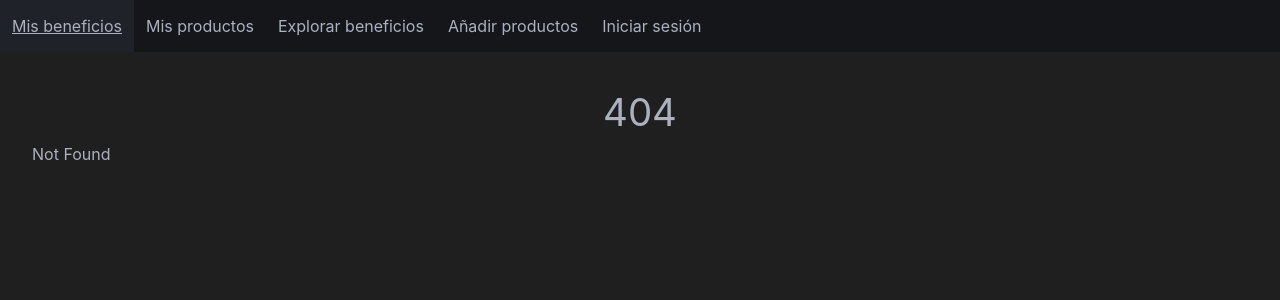
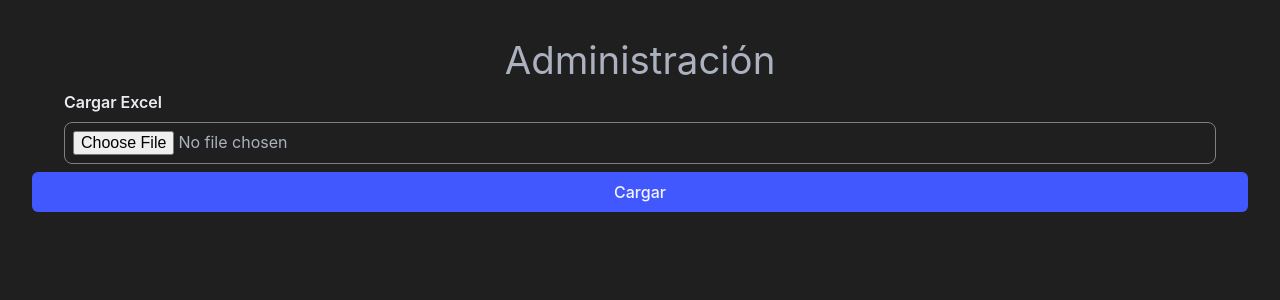
Before and after one commit to FS-Frost/benefit-io, a SvelteKit app: page /admin in a window 1280 px wide. Before the commit this address had no page. Shown: the top 300 px of the page. Built offline with nearby package versions, Linux system fonts and the light colour scheme.

Commit message:
Ajustes.

```diff
--- a/package.json
+++ b/package.json
@@ -6,7 +6,8 @@
     "build": "vite build",
     "preview": "vite preview",
     "check": "svelte-kit sync && svelte-check --tsconfig ./tsconfig.json",
-    "check:watch": "svelte-kit sync && svelte-check --tsconfig ./tsconfig.json --watch"
+    "check:watch": "svelte-kit sync && svelte-check --tsconfig ./tsconfig.json --watch",
+    "db-sync": "bunx pocketbase-typegen --env --out src/lib/dbTypes.ts"
   },
   "devDependencies": {
     "@fontsource/fira-mono": "^4.5.10",
@@ -24,6 +25,7 @@
   },
   "type": "module",
   "dependencies": {
+    "exceljs": "^4.4.0",
     "pocketbase": "^0.21.5",
     "sweetalert2": "^11.14.0",
     "zod": "^3.23.8"
--- a/src/lib/auth.ts
+++ b/src/lib/auth.ts
@@ -1,8 +1,6 @@
 import { writable } from "svelte/store";
-import PocketBase, { type AuthModel } from "pocketbase";
 import { z } from "zod";
-
-export const POCKETBASE_URL: string = "https://benefit.pockethost.io";
+import { newDatabaseConnection } from "./database";
 
 export const storeUsuario = writable<Usuario | null>();
 
@@ -13,13 +11,15 @@ export const Usuario = z.object({
 export type Usuario = z.infer<typeof Usuario>;
 
 export function obtenerUsuario(): Usuario | null {
-    const pb = new PocketBase(POCKETBASE_URL);
+    const pb = newDatabaseConnection();
     if (!pb.authStore.isValid) {
         return null;
     }
 
     try {
-        return Usuario.parse(pb.authStore.model);
+        const usuario = Usuario.parse(pb.authStore.model);
+        console.log("Sesión mantenida");
+        return usuario;
     } catch (error) {
         console.error("error al validar usuario", error);
         return null;
@@ -31,7 +31,7 @@ export async function iniciarSesionGoogle(): Promise<Usuario | null> {
 
     AUTH: {
         try {
-            const pb = new PocketBase(POCKETBASE_URL);
+            const pb = newDatabaseConnection();
 
             if (pb.authStore.isValid) {
                 usuario = Usuario.parse(pb.authStore.model);
@@ -54,12 +54,12 @@ export async function iniciarSesionGoogle(): Promise<Usuario | null> {
 }
 
 export function sesionEsValida(): boolean {
-    const pb = new PocketBase(POCKETBASE_URL);
+    const pb = newDatabaseConnection();
     return pb.authStore.isValid;
 }
 
 export function cerrarSesion(): void {
-    const pb = new PocketBase(POCKETBASE_URL);
+    const pb = newDatabaseConnection();
     pb.authStore.clear();
     storeUsuario.set(null);
 }
--- /dev/null
+++ b/src/lib/database.ts
@@ -0,0 +1,17 @@
+import PocketBase from "pocketbase";
+import type { MesRecord, TypedPocketBase } from "$lib/dbTypes";
+
+export const POCKETBASE_URL: string = "https://benefit.pockethost.io";
+
+export function newDatabaseConnection(): PocketBase {
+    return new PocketBase(POCKETBASE_URL);
+}
+
+export async function obtenerMeses(): Promise<MesRecord[]> {
+    const pb = newDatabaseConnection() as TypedPocketBase;
+    const meses = await pb.collection("mes").getFullList({
+        fields: "nombre, orden",
+    });
+    console.log("MESES", meses);
+    return meses;
+}
--- a/src/lib/gui/BusquedaBeneficios.svelte
+++ b/src/lib/gui/BusquedaBeneficios.svelte
@@ -97,7 +97,6 @@
 
         ordenarInfoDias(infoDias);
         infoDias = [...infoDias];
-        console.log("infoDias", infoDias);
     }
 
     onMount(() => {
--- /dev/null
+++ b/src/lib/gui/FileInput.svelte
@@ -0,0 +1,26 @@
+<script lang="ts">
+    export let label: string;
+    export let input: HTMLInputElement;
+    export let accept: string = "";
+</script>
+
+<div class="container">
+    <label class="label" for="">
+        {label}
+    </label>
+
+    <input bind:this={input} class="" type="file" {accept} />
+</div>
+
+<style>
+    .container {
+        width: 100%;
+    }
+
+    input {
+        width: 100%;
+        border: 1px gray solid;
+        border-radius: 0.5rem;
+        padding: 0.5rem;
+    }
+</style>
--- a/src/routes/+layout.svelte
+++ b/src/routes/+layout.svelte
@@ -1,14 +1,9 @@
 <script lang="ts">
     import "./styles.css";
-    import NavBar from "$lib/gui/nav/NavBar.svelte";
 </script>
 
 <div class="app">
-    <NavBar />
-
-    <main class="layout">
-        <slot />
-    </main>
+    <slot />
 </div>
 
 <style>
@@ -17,14 +12,4 @@
         flex-direction: column;
         min-height: 100vh;
     }
-
-    main {
-        flex: 1;
-        display: flex;
-        flex-direction: column;
-        padding: 2rem;
-        width: 100%;
-        margin: 0 auto;
-        box-sizing: border-box;
-    }
 </style>
--- a/src/routes/+page.svelte
+++ b/src/routes/+page.svelte
@@ -11,6 +11,7 @@
         storeUsuario,
         Usuario,
     } from "$lib/auth";
+    import NavBar from "$lib/gui/nav/NavBar.svelte";
 
     const BuildInfo = z.object({
         time: z.number().default(0),
@@ -59,6 +60,9 @@
     });
 </script>
 
+<NavBar />
+
+<main class="layout">
     <BusquedaBeneficios />
 
     <!-- Título -->
@@ -89,8 +93,19 @@
     <hr />
 
     <Opciones />
+</main>
 
 <style>
+    main {
+        flex: 1;
+        display: flex;
+        flex-direction: column;
+        padding: 2rem;
+        width: 100%;
+        margin: 0 auto;
+        box-sizing: border-box;
+    }
+
     .title {
         margin: 0;
     }
--- /dev/null
+++ b/src/routes/admin/+layout.svelte
@@ -0,0 +1,27 @@
+<script lang="ts">
+    import "./../styles.css";
+</script>
+
+<div class="app">
+    <main class="layout">
+        <slot />
+    </main>
+</div>
+
+<style>
+    .app {
+        display: flex;
+        flex-direction: column;
+        min-height: 100vh;
+    }
+
+    main {
+        flex: 1;
+        display: flex;
+        flex-direction: column;
+        padding: 2rem;
+        width: 100%;
+        margin: 0 auto;
+        box-sizing: border-box;
+    }
+</style>
--- /dev/null
+++ b/src/routes/admin/+page.svelte
@@ -0,0 +1,44 @@
+<script lang="ts">
+    import FileInput from "$lib/gui/FileInput.svelte";
+    import Excel from "exceljs";
+
+    let input: HTMLInputElement;
+
+    async function cargar(): Promise<void> {
+        console.log(input.files);
+        if (input.files == null) {
+            return;
+        }
+
+        const file = input.files[0];
+        const stream = await file.arrayBuffer();
+        const workbook = new Excel.Workbook();
+        await workbook.xlsx.load(stream);
+        console.log(workbook);
+        const sheetName = "Descuentos";
+        const sheet = workbook.worksheets.find((x) => x.name == sheetName);
+        if (sheet == null) {
+            alert(`No se encontró la hoja "${sheetName}"`);
+            return;
+        }
+
+        console.log(sheet);
+    }
+</script>
+
+<section>
+    <h1>Administración</h1>
+
+    <FileInput
+        label="Cargar Excel"
+        accept="application/vnd.openxmlformats-officedocument.spreadsheetml.sheet"
+        bind:input
+        on:onChange={(e) => {
+            console.log(e);
+        }}
+    />
+
+    <button class="button is-link is-fullwidth mt-2" on:click={() => cargar()}>
+        Cargar
+    </button>
+</section>
```
Also changed, not shown: src/lib/dbTypes.ts (added, +69 -0 lines), src/lib/gui/pages/Inicio.svelte (+3 -5 lines), 1 other file (tests, documents, lock files or other folders). Lines whose indentation alone changed are shown as unchanged.
